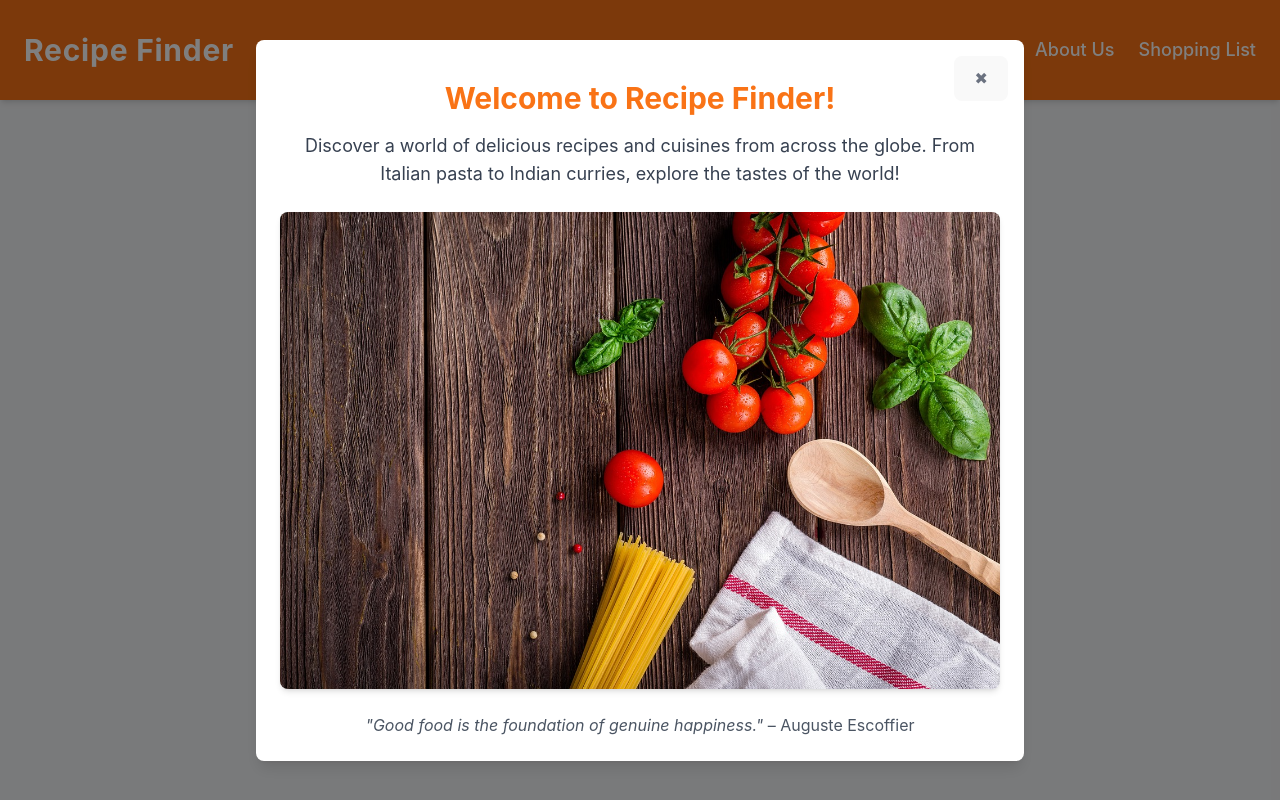
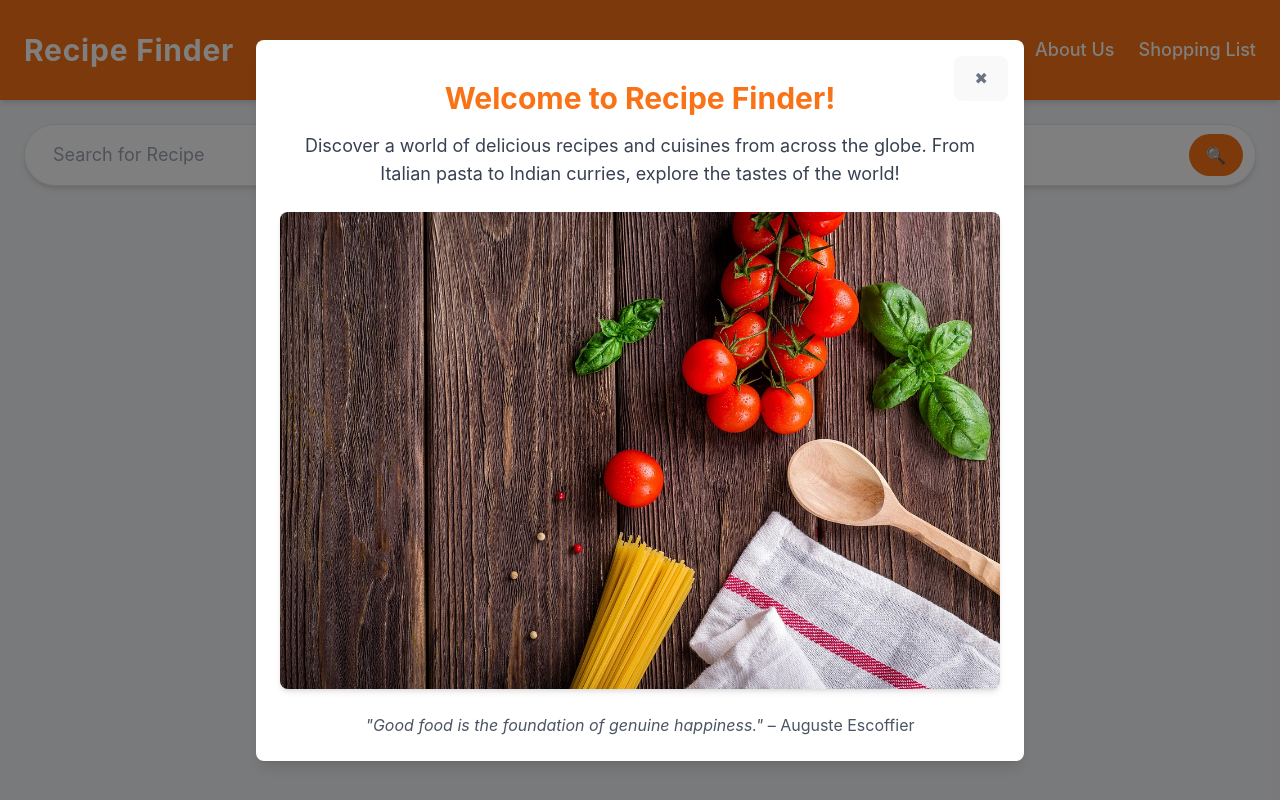
Before and after one commit to Kbayoumi561/FE-Capstone-Project, a React (Vite) app: page / in a window 1280 px wide. Shown: the top 800 px of the page. Built offline with nearby package versions, Linux system fonts and the light colour scheme.

Commit message:
Enhancing the search functionality

```diff
--- a/src/App.jsx
+++ b/src/App.jsx
@@ -1,4 +1,4 @@
-import { useState } from 'react';
+import { useState, useEffect } from 'react';
 import { BrowserRouter as Router, Routes, Route, Link } from 'react-router-dom';
 import Home from './pages/Home';
 import Favorites from './pages/Favorites';
@@ -8,6 +8,7 @@ import Privacy from './pages/Privacy';
 import RecipeDetails from './components/RecipeDetails';
 import ShoppingList from './pages/ShoppingList';
 import WelcomeModal from './components/WelcomeModal';
+import SearchBar from './components/SearchBar';
 import { fetchRecipes } from './utils/api';
 
 function App() {
@@ -17,7 +18,7 @@ function App() {
   const [showWelcome, setShowWelcome] = useState(false);
 
   // Show welcome modal initially
-  useState(() => {
+  useEffect(() => {
     setShowWelcome(true);
   }, []);
 
@@ -86,6 +87,9 @@ function App() {
         {/* Main Content */}
         <main className="flex-grow">
           <div className="container mx-auto p-6">
+            {/* Search Bar */}
+            <SearchBar onSearch={handleSearch} recipes={recipes} />
+
             <Routes>
               <Route
                 path="/"
--- a/src/components/SearchBar.jsx
+++ b/src/components/SearchBar.jsx
@@ -1,14 +1,41 @@
-import { useState } from 'react';
+import { useState, useEffect } from 'react';
 import PropTypes from 'prop-types';
 
-const SearchBar = ({ onSearch }) => {
+const SearchBar = ({ onSearch, recipes }) => {
   const [query, setQuery] = useState('');
+  const [filteredSuggestions, setFilteredSuggestions] = useState([]);
+  const [showSuggestions, setShowSuggestions] = useState(false);
+
+  // Update filtered suggestions whenever query changes
+  useEffect(() => {
+    if (query.trim()) {
+      const suggestions = recipes.filter((recipe) =>
+        recipe.strMeal.toLowerCase().includes(query.toLowerCase())
+      );
+      setFilteredSuggestions(suggestions);
+      setShowSuggestions(true);
+    } else {
+      setFilteredSuggestions([]);
+      setShowSuggestions(false);
+    }
+  }, [query, recipes]);
 
   const handleSearch = () => {
-    if (query.trim()) onSearch(query.trim());
+    if (query.trim()) {
+      onSearch(query.trim());
+      setShowSuggestions(false); // Hide suggestions after search
+    }
+  };
+
+  const handleSuggestionClick = (suggestion) => {
+    setQuery(suggestion.strMeal); // Autofill the search bar
+    onSearch(suggestion.strMeal); // Trigger search
+    setShowSuggestions(false);
   };
 
   return (
+    <div className="relative">
+      {/* Search Bar */}
       <div
         className="flex justify-center items-center shadow-md rounded-full overflow-hidden px-3 py-2"
         style={{
@@ -23,6 +50,7 @@ const SearchBar = ({ onSearch }) => {
           placeholder="Search for Recipe"
           value={query}
           onChange={(e) => setQuery(e.target.value)}
+          onFocus={() => setShowSuggestions(true)}
           style={{
             color: '#4b5563',
             backgroundColor: 'transparent',
@@ -40,11 +68,28 @@ const SearchBar = ({ onSearch }) => {
           🔍
         </button>
       </div>
+
+      {/* Suggestions Dropdown */}
+      {showSuggestions && filteredSuggestions.length > 0 && (
+        <ul className="absolute left-0 mt-2 w-full bg-white shadow-lg rounded-lg z-10">
+          {filteredSuggestions.map((suggestion) => (
+            <li
+              key={suggestion.idMeal}
+              onClick={() => handleSuggestionClick(suggestion)}
+              className="px-4 py-2 hover:bg-gray-200 cursor-pointer"
+            >
+              {suggestion.strMeal}
+            </li>
+          ))}
+        </ul>
+      )}
+    </div>
   );
 };
 
 SearchBar.propTypes = {
   onSearch: PropTypes.func.isRequired,
+  recipes: PropTypes.array.isRequired, // Recipes list passed as a prop
 };
 
 export default SearchBar;
```
Lines whose indentation alone changed are shown as unchanged.
